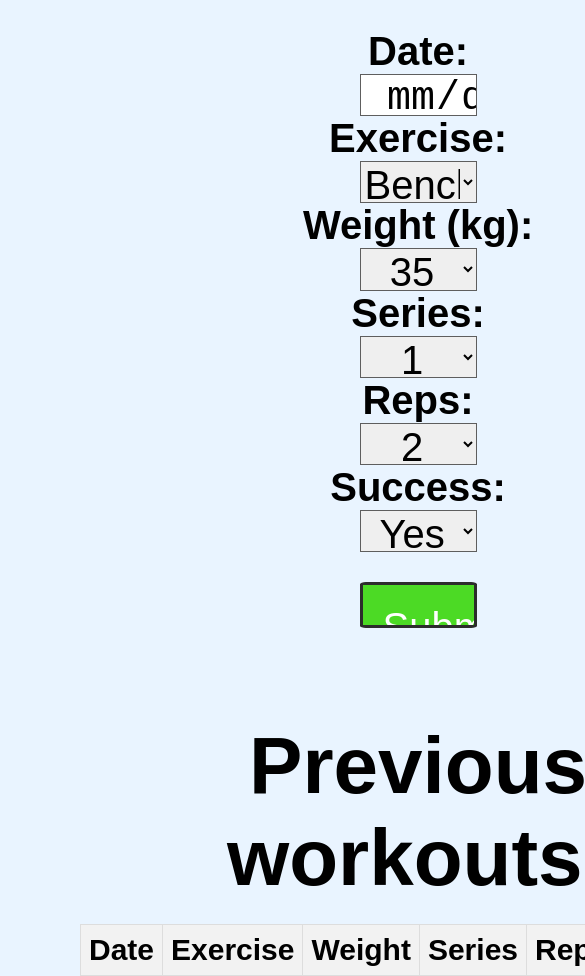
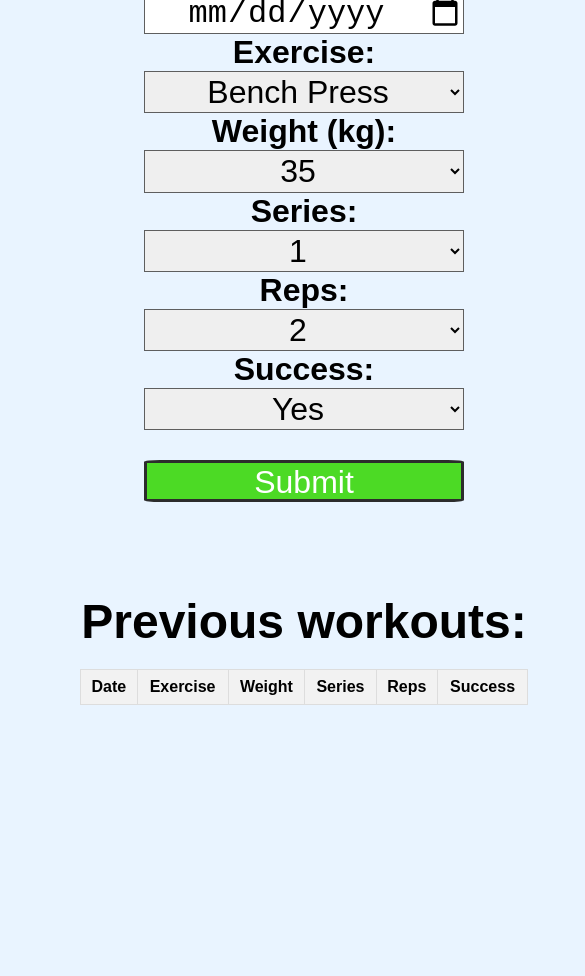
Before and after one commit to nicknem/workout-tracker, a plain HTML site: page index.html in a window 390 px wide. Shown: the part 317-1293 px from the top of the page, 585 px wide, since content can reach past the window. After the commit the page ends 1022 px from the top, so only its background shows below. Drawn offline with Linux system fonts and the light colour scheme.

Commit message:
Added responsive features

```diff
--- a/index.html
+++ b/index.html
@@ -1,9 +1,10 @@
 <!DOCTYPE hmtl>
-<meta charset="UTF-8">
-
+<html lang="en">
 <html>
     <head>
         <title>Workout Tracker</title>
+        <meta charset="utf-8" />
+        <meta name="viewport" content="width=device-width, initial-scale=1.0" />
         <link rel="stylesheet" href="style.css">
     </head>
     <body>
--- a/style.css
+++ b/style.css
@@ -18,14 +18,12 @@ body {
 }
 
 select, input, label{
-    font-size: 40px;
+    font-size: 2rem;
 }
 
 label{
     font-weight: bold;
 }
-
-
 
 .container {
     height: 90vh;
@@ -33,21 +31,16 @@ label{
     padding-bottom:30px;
     display: grid;
     margin: 40px;
-
-
 }
 
 .component {
     margin: 20px;
 }
 
-
-
-
 table {
     border-collapse: collapse;
     text-align: center;
-    font-size: 30px;;
+    font-size: 1em;;
     width: 100%;
 }
 
@@ -66,7 +59,7 @@ th {
 h1 {
     margin: 0;
     padding: 20px 0;
-    font-size: 5em;
+    font-size: 3em;
 }
 
 form {
@@ -75,11 +68,12 @@ form {
     margin: auto;
 }
 .workout-input {
-    width: 30vw;
+    width: 20rem;
     height: 5vh;
     text-align: center;
     display: grid;
     border: 1px solid #5e5e5e;
+    max-width: 100%
 }
 
 input, select, table {
@@ -88,9 +82,8 @@ input, select, table {
 
 #submit-btn {
     margin-top: 30px;
-    width: 30vw;
+    width: 20rem;
     height: 5vh;
-    padding: 20px;
     border: 3px solid rgb(44, 44, 44);
     border-radius: 5%;
     background-color: rgb(76, 218, 37);
```
Lines whose indentation alone changed are shown as unchanged.
